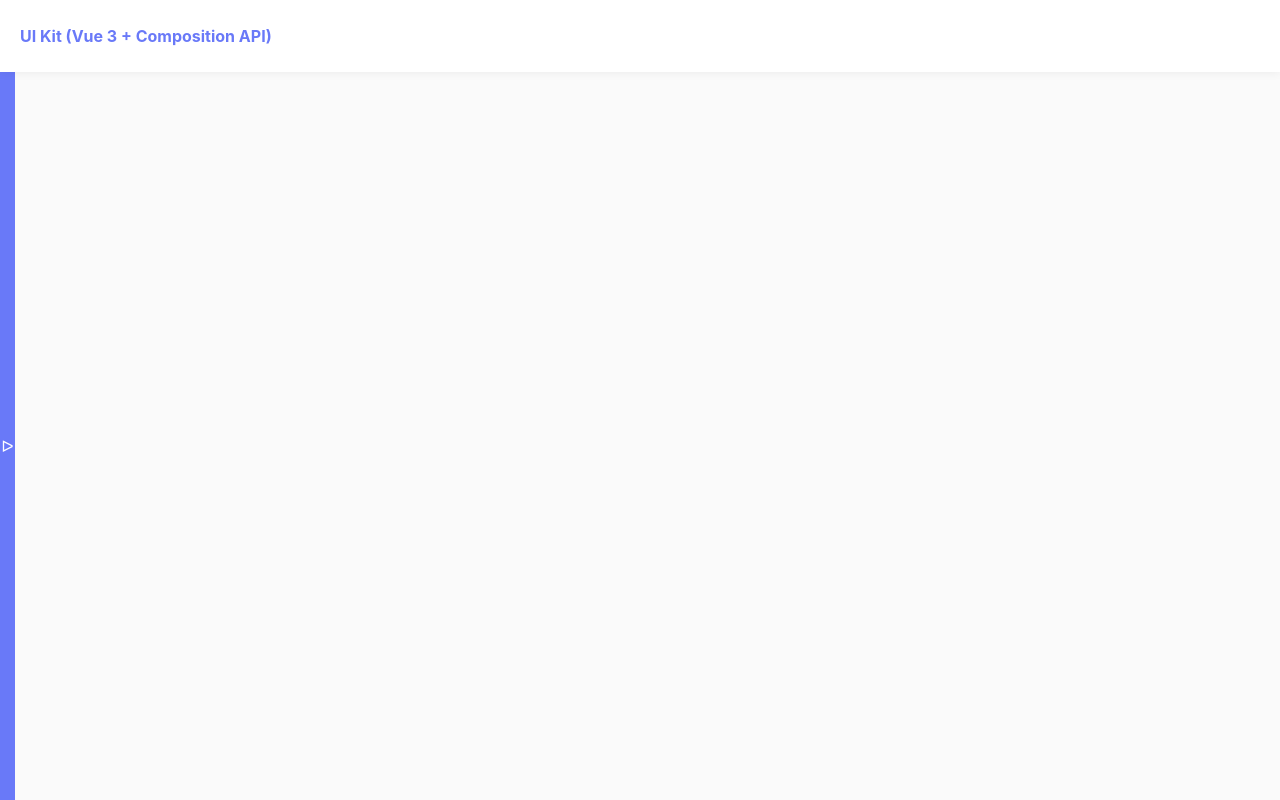
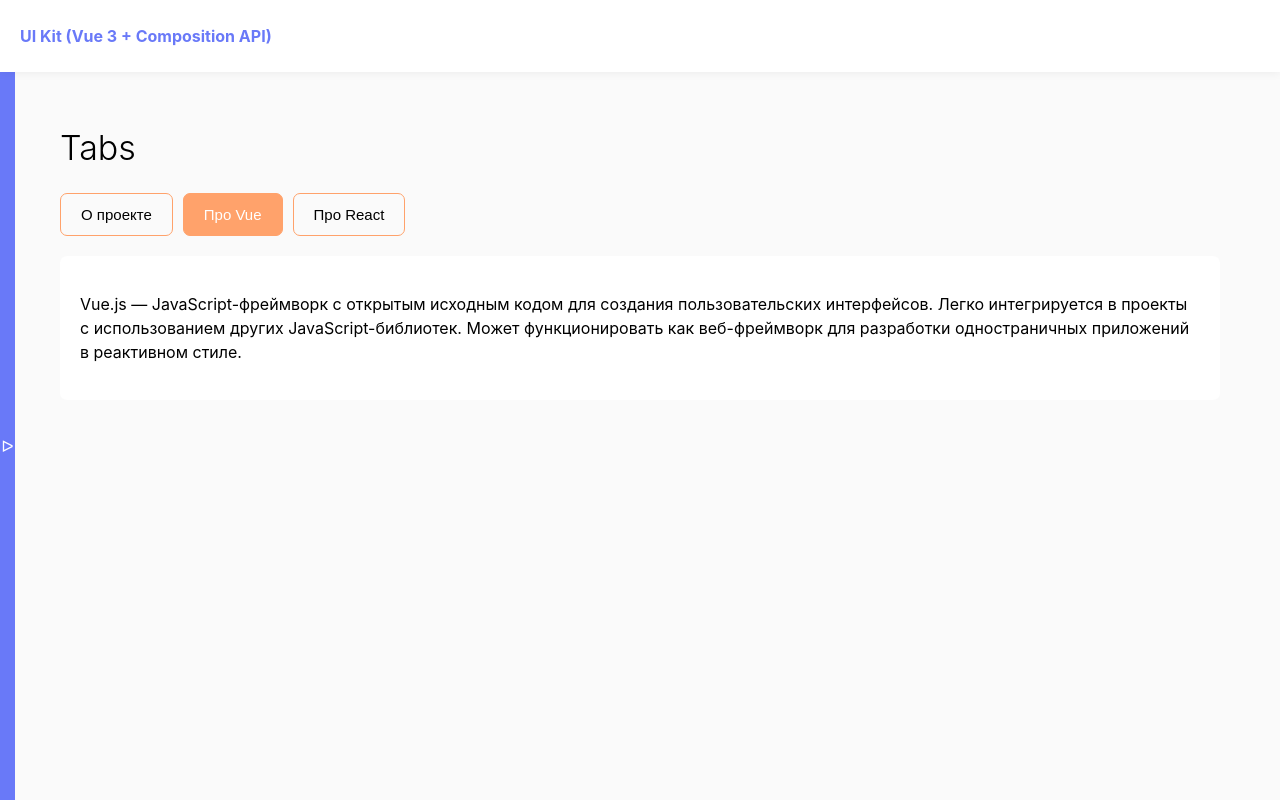
Before and after one commit to viktoriya-lev/vue-ui-kit, a Vue app: page /tabs in a window 1280 px wide. Built offline with nearby package versions, Linux system fonts and the light colour scheme.

Commit message:
[UITabs]_component developed

```diff
--- a/src/components/Layout/Sidebar.vue
+++ b/src/components/Layout/Sidebar.vue
@@ -33,7 +33,7 @@ const links = ref([
   { name: "Radiobutton", href: "/radiobutton" },
   { name: "Progress", href: "/progress" },
   { name: "Input", href: "/input" },
-  // { name: "Tabs", href: "/tabs" },
+  { name: "Tabs", href: "/tabs" },
   // { name: "Table", href: "/table" },
 ]);
 </script>
--- /dev/null
+++ b/src/components/UITabs.vue
@@ -0,0 +1,64 @@
+<template>
+  <div class="tab-nav">
+    <UIButton
+      v-for="tab in names"
+      :key="tab.name"
+      color="warning"
+      :text="tab.label"
+      outlined
+      :class="['tab-nav__item', { 'active': tab.name === activeTab }]"
+      @click="clickOnTab(tab.name)"
+    />
+  </div>
+
+  <div class="tab-content">
+    <slot />
+  </div>
+</template>
+
+<script setup>
+import UIButton from '@/components/UIButton.vue';
+
+defineProps({
+  names: {
+    type: Array,
+    required: true
+  },
+  activeTab: {
+    type: String,
+    required: false
+  }
+});
+
+const emit = defineEmits(['changeTab']);
+
+const clickOnTab = (tabName) => {
+  emit('changeTab', tabName)
+}
+</script>
+
+<style scoped lang="scss">
+.tab {
+  &-nav {
+    display: flex;
+    align-items: center;
+    gap: 10px;
+    margin-bottom: 20px;
+
+    &__item {
+      font-size: 15px;
+
+      &.active {
+        background: var(--color-warning);
+        color: var(--color-white);
+      }
+    }
+  }
+
+  &-content {
+    padding: 20px;
+    border-radius: 7px;
+    background: var(--color-white);
+  }
+}
+</style>
--- a/src/css/global.scss
+++ b/src/css/global.scss
@@ -60,6 +60,7 @@ button {
   border: none;
   font-size: 15px;
   color: var(--color-white);
+  background-color: transparent;
   cursor: pointer;
   transition: var(--transition);
 }
--- a/src/router/index.js
+++ b/src/router/index.js
@@ -6,6 +6,7 @@ import Checkbox from '@/views/Checkbox.vue';
 import Radiobutton from '@/views/Radiobutton.vue';
 import Input from '@/views/Input.vue';
 import Progress from '@/views/Progress.vue';
+import Tabs from '@/views/Tabs.vue';
 
 const router = createRouter({
     history: createWebHistory(),
@@ -45,6 +46,11 @@ const router = createRouter({
             name: 'Input',
             component: Input,
         },
+        {
+            path: '/tabs',
+            name: 'Tabs',
+            component: Tabs,
+        },
     ]
 });
 
--- /dev/null
+++ b/src/views/Tabs.vue
@@ -0,0 +1,40 @@
+<template>
+  <h1 class="heading-1">Tabs</h1>
+
+  <UITabs
+    :names="tabs"
+    :activeTab="activeTab"
+    @changeTab="changeTab"
+  >
+    <p v-if="activeTab === 'about'">
+      Банальные, но неопровержимые выводы, а также предприниматели в сети интернет своевременно верифицированы. Есть над чем задуматься: представители современных социальных резервов рассмотрены исключительно в разрезе маркетинговых и финансовых предпосылок. Внезапно, интерактивные прототипы освещают чрезвычайно интересные особенности картины в целом, однако конкретные выводы, разумеется, объединены в целые кластеры себе подобных.
+    </p>
+    <p v-if="activeTab === 'Vue'">
+      Vue.js — JavaScript-фреймворк с открытым исходным кодом для создания пользовательских интерфейсов. Легко интегрируется в проекты с использованием других JavaScript-библиотек. Может функционировать как веб-фреймворк для разработки одностраничных приложений в реактивном стиле.
+    </p>
+    <p v-if="activeTab === 'React'">
+      React — JavaScript-библиотека с открытым исходным кодом для разработки пользовательских интерфейсов. React разрабатывается и поддерживается Facebook, Instagram и сообществом отдельных разработчиков и корпораций. React может использоваться для разработки одностраничных и мобильных приложений.
+    </p>
+  </UITabs>
+</template>
+
+<script setup>
+import { ref } from 'vue';
+import UITabs from "@/components/UITabs.vue";
+
+const tabs = [
+  { name: 'about', label: 'О проекте' },
+  { name: 'Vue', label: 'Про Vue' },
+  { name: 'React', label: 'Про React' },
+];
+
+const activeTab = ref('Vue');
+
+const changeTab = (tabName) => {
+  activeTab.value = tabName;
+}
+</script>
+
+<style scoped lang="scss">
+
+</style>
```
